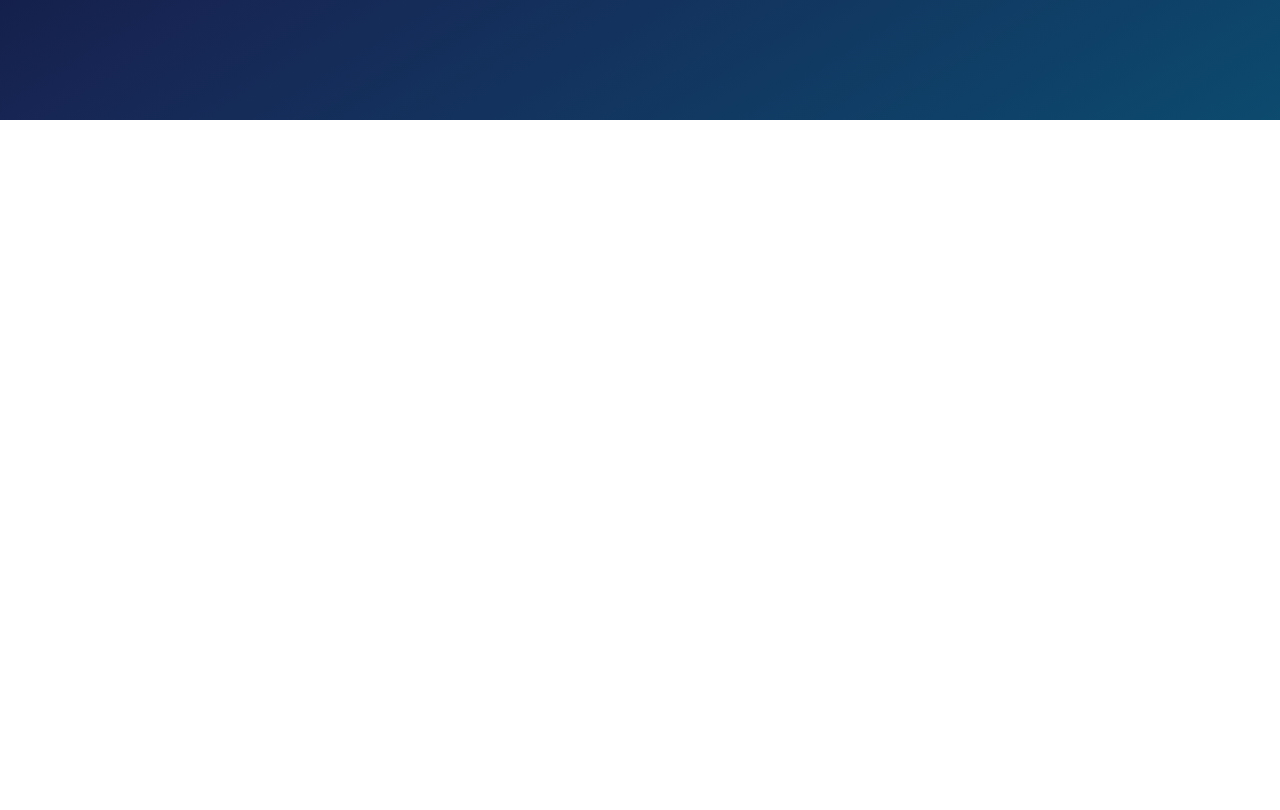
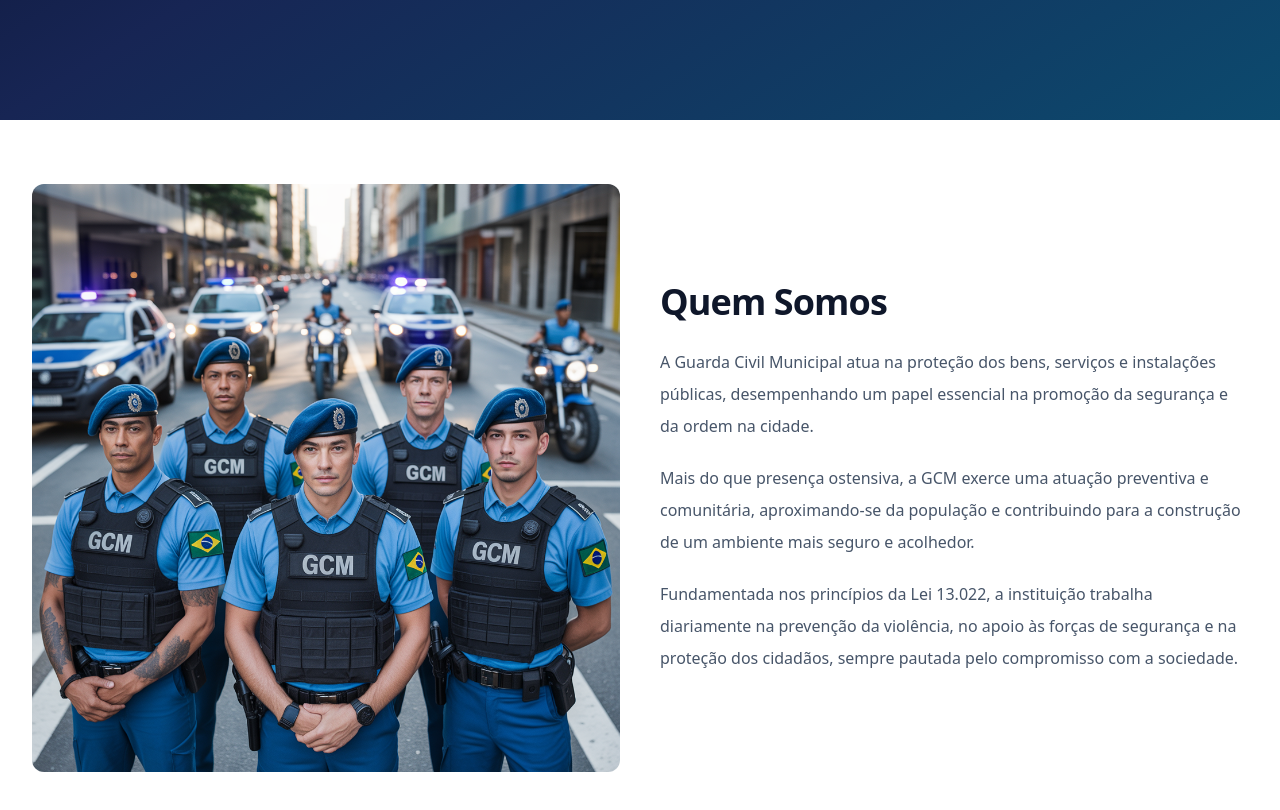
Before and after one commit to KayoThyerre/landing-page-template, a React (Vite) app: page / in a window 1280 px wide. Shown: the part 680-1490 px from the top of the page. Before the commit the page ends 800 px from the top, so only its background shows below. Built offline with nearby package versions, Linux system fonts and the light colour scheme.

Commit message:
feat: Adicionada "sobre nós" pequena descrição do trabalho.

```diff
--- /dev/null
+++ b/src/components/AboutSection.tsx
@@ -0,0 +1,46 @@
+import MainLayout from '../layouts/MainLayout'
+
+function AboutSection() {
+  return (
+    <section className="bg-white py-16">
+      <MainLayout>
+        <div className="grid items-center gap-10 md:grid-cols-2">
+          <div>
+            <img
+              src="/sobre-nos.jpg"
+              alt="Guarda Civil Municipal em atuação"
+              className="h-auto w-full rounded-xl object-cover"
+            />
+          </div>
+
+          <div>
+            <h2 className="text-3xl font-semibold tracking-tight text-slate-900 sm:text-4xl">
+              Quem Somos
+            </h2>
+            <div className="mt-6 space-y-5 text-base leading-8 text-slate-600">
+              <p>
+                A Guarda Civil Municipal atua na proteção dos bens, serviços e
+                instalações públicas, desempenhando um papel essencial na
+                promoção da segurança e da ordem na cidade.
+              </p>
+              <p>
+                Mais do que presença ostensiva, a GCM exerce uma atuação
+                preventiva e comunitária, aproximando-se da população e
+                contribuindo para a construção de um ambiente mais seguro e
+                acolhedor.
+              </p>
+              <p>
+                Fundamentada nos princípios da Lei 13.022, a instituição
+                trabalha diariamente na prevenção da violência, no apoio às
+                forças de segurança e na proteção dos cidadãos, sempre pautada
+                pelo compromisso com a sociedade.
+              </p>
+            </div>
+          </div>
+        </div>
+      </MainLayout>
+    </section>
+  )
+}
+
+export default AboutSection
--- a/src/pages/Home.tsx
+++ b/src/pages/Home.tsx
@@ -1,3 +1,4 @@
+import AboutSection from '../components/AboutSection'
 import Hero from '../components/Hero'
 import Navbar from '../components/Navbar'
 
@@ -6,6 +7,7 @@ function Home() {
     <>
       <Navbar />
       <Hero />
+      <AboutSection />
     </>
   )
 }
```
Also changed, not shown: public/sobre-nos.jpg (added).
